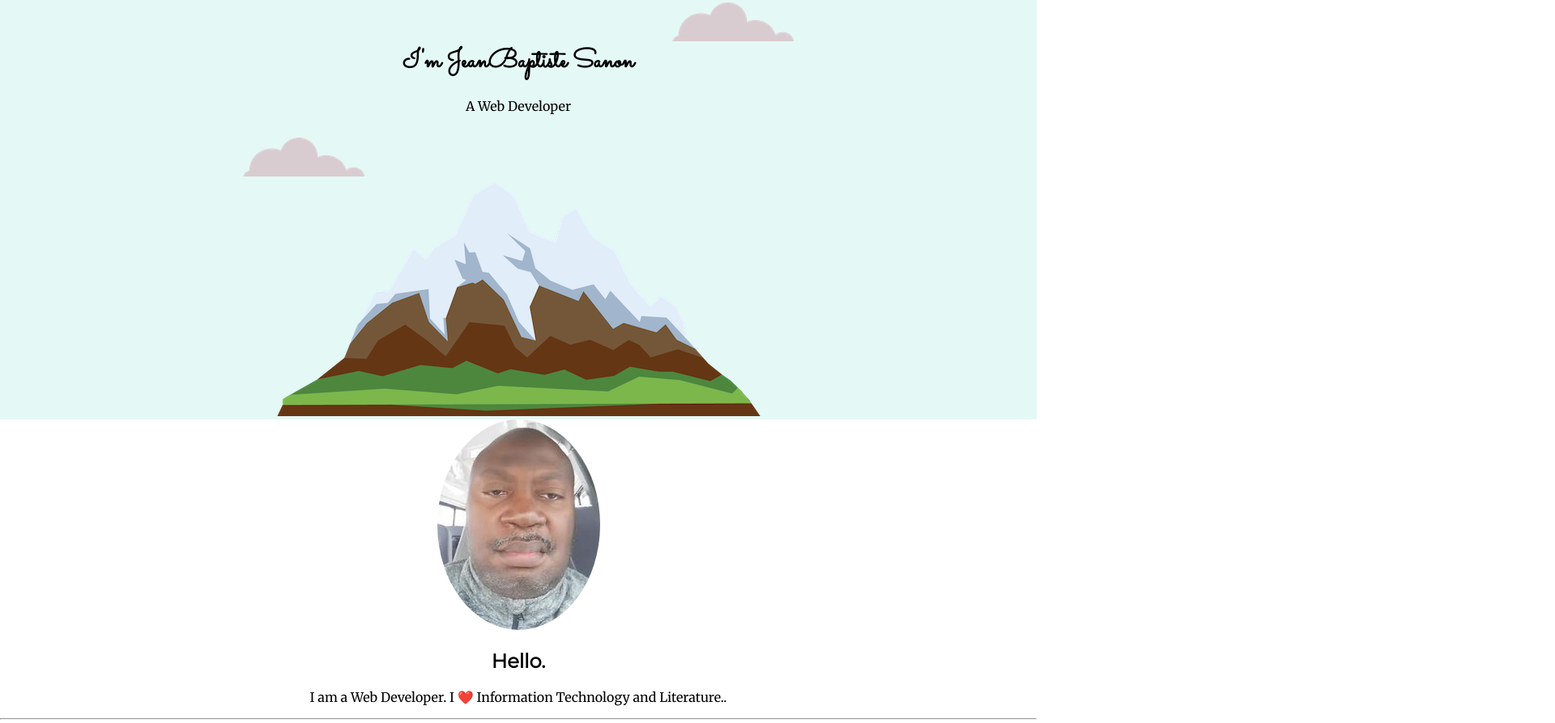
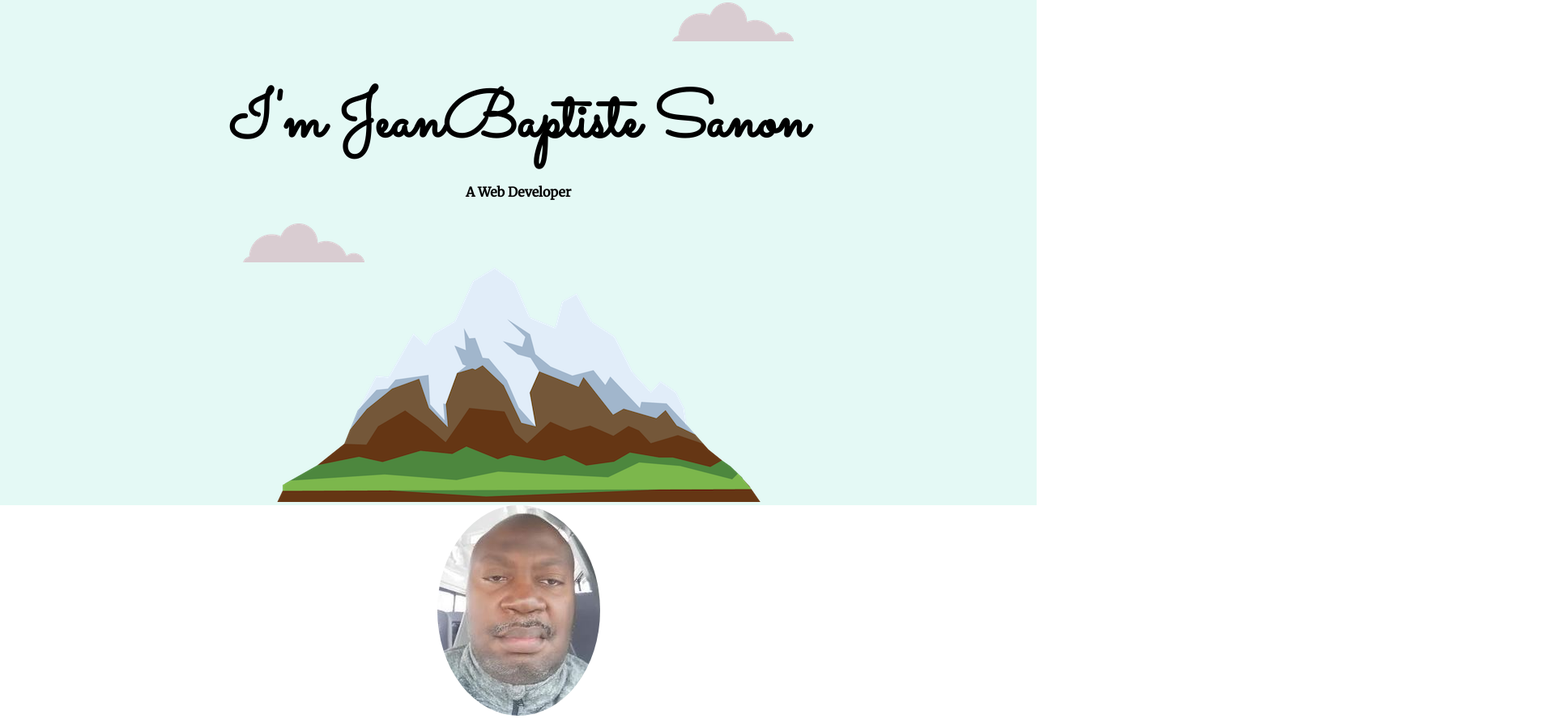
Before and after one commit to jsanon01/angela-pro, a plain HTML site: page index.html in a window 1280 px wide. Shown: the part 47-940 px from the top of the page at 81% size, 1920 px wide, since content can reach past the window. Drawn offline with Linux system fonts and the light colour scheme.

Commit message:
4th-5th commit

```diff
--- a/index.html
+++ b/index.html
@@ -10,7 +10,7 @@
 		<div class="top-container">
 			<img class="top-cloud" src="cloud.png" alt="cloud-img">
 			<h1>I'm JeanBaptiste Sanon</h1>
-			<p>A Web Developer</p>
+			<p><strong>A Web Developer</strong></p>
 			<img class="bottom-cloud" src="cloud.png" alt="cloud-img">
 			<img src="mountain.png" alt="mountain-img">
 		</div>
@@ -29,7 +29,7 @@
 					<p>Started to learn code at a Community College, I have gained a wealth of experience designing and developing websites over the time.</p>
 				</div>
 				<div class="skill-row">
-					<img class="" src="literature.jpg" alt="chillies image">
+					<img class="literature" src="literature.jpg" alt="literature image">
 					<h3>Lorem Ipsum Dolor</h3>
 					<p>Lorem ipsum dolor sit amet, mauris sed consectetuer. Etiam et eu, bibendum interdum, lacus quis mauris. Curabitur wisi, quisque vel eu, rutrum nam.</p>
 				</div>
--- a/style.css
+++ b/style.css
@@ -6,8 +6,9 @@ body {
 }
 
 h1 {
-	margin-top: 0;
+	margin: 2.6rem auto 0 auto;
 	font-family: 'Sacramento', cursive;
+	font-size: 5rem; /*=== 90px/16px=562.5% ==== */
 
 /*	width: 10%;
 	margin: 0 auto 0 auto;
@@ -15,6 +16,7 @@ h1 {
 }
 h2 {
 	font-family: 'Montserrat', sans-serif;
+	font-size: 2.5rem;
 }
 
 h3 {
```
